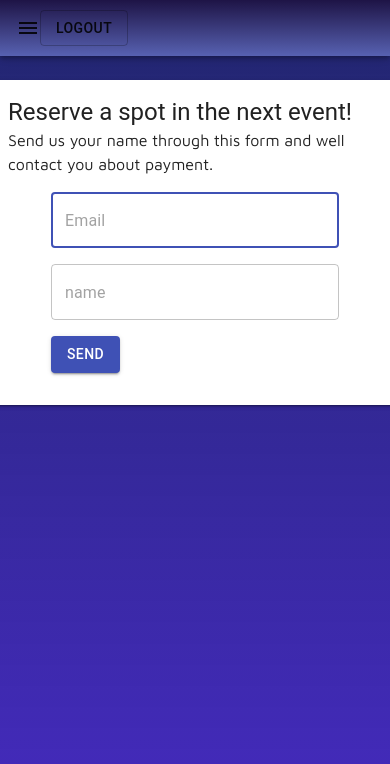
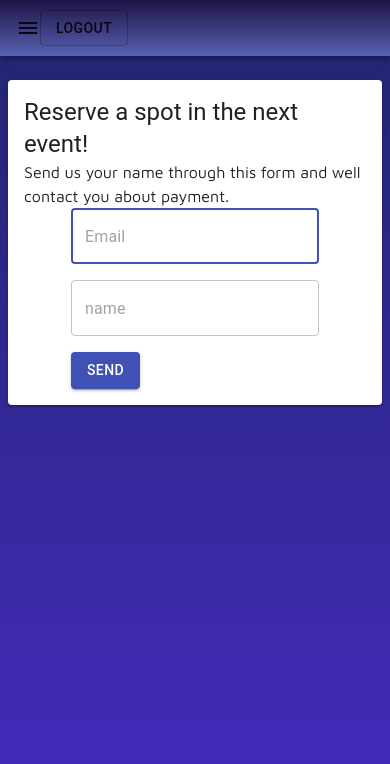
Before and after one commit to jaygoode/OLA-homepage-FS, a React (Create React App) app in the folder client/: page /contact in a window 390 px wide. Shown: the top 764 px of the page. Built offline with nearby package versions, Linux system fonts and the light colour scheme.

Commit message:
added some responsiveness css

```diff
--- a/client/src/pages/Contact.tsx
+++ b/client/src/pages/Contact.tsx
@@ -1,9 +1,16 @@
-import { Button, TextField, Grid, Paper, Typography } from "@material-ui/core";
+import {
+  Button,
+  TextField,
+  Grid,
+  Paper,
+  Typography,
+  Container,
+} from "@material-ui/core";
 
 const Contact = () => {
   return (
     <>
-      <div>
+      <Container>
         <Grid container spacing={1} justifyContent="center" direction="row">
           <Grid item>
             <Grid
@@ -21,7 +28,7 @@ const Contact = () => {
                   payment.
                 </Grid>
                 <Grid item>
-                  <form className="Form">
+                  <Container className="Form">
                     <Grid container direction="column" spacing={2}>
                       <Grid item>
                         <TextField
@@ -54,13 +61,13 @@ const Contact = () => {
                         </Button>
                       </Grid>
                     </Grid>
-                  </form>
+                  </Container>
                 </Grid>
               </Paper>
             </Grid>
           </Grid>
         </Grid>
-      </div>
+      </Container>
     </>
   );
 };
--- a/client/src/pages/Login.tsx
+++ b/client/src/pages/Login.tsx
@@ -9,6 +9,7 @@ import {
   Paper,
   Typography,
   Link,
+  Container,
 } from "@material-ui/core";
 
 export const Login = () => {
@@ -33,7 +34,7 @@ export const Login = () => {
   };
 
   return (
-    <div>
+    <Container>
       <Grid container spacing={1} justifyContent="center" direction="row">
         <Grid item>
           <Grid
@@ -103,7 +104,7 @@ export const Login = () => {
           </Grid>
         </Grid>
       </Grid>
-    </div>
+    </Container>
   );
 };
 
--- a/client/src/styles/pages/home.scss
+++ b/client/src/styles/pages/home.scss
@@ -8,8 +8,6 @@
     .all-card-container{
     display: flex;
     justify-content: center;
-    // align-items: center;
-    // background-color: black;
     }
     img{
         height:300px;
@@ -35,4 +33,21 @@
           width:auto
         }
       }
+      @media screen and (max-width: 700px) {
+        .card-header{
+            font-size: 2.3em;
+        }
+        img {
+            height: 100%;
+            width: auto
+          }
+        .card-container{
+            display:flex;
+            flex-direction: column;
+            max-width: 1200px;
+            margin-top:5em;
+            margin:2em 0.5em;
+            gap:2em
+        }
+      }
 }
--- a/client/src/styles/pages/login.scss
+++ b/client/src/styles/pages/login.scss
@@ -1,8 +1,12 @@
 .login-background{
     margin:3em;
+    padding: 1em;
 }
 .Form{
     width: 20em;
-    padding: 1em;
-    // background-color: red;
 }
+@media screen and (max-width: 500px) {
+    .Form{
+        width: 10em;
+    }
+  }
--- a/client/src/styles/pages/profile.scss
+++ b/client/src/styles/pages/profile.scss
@@ -45,6 +45,3 @@
         }
     }
 }
-.going-to-event{
-    background-color: red;
-}
```
